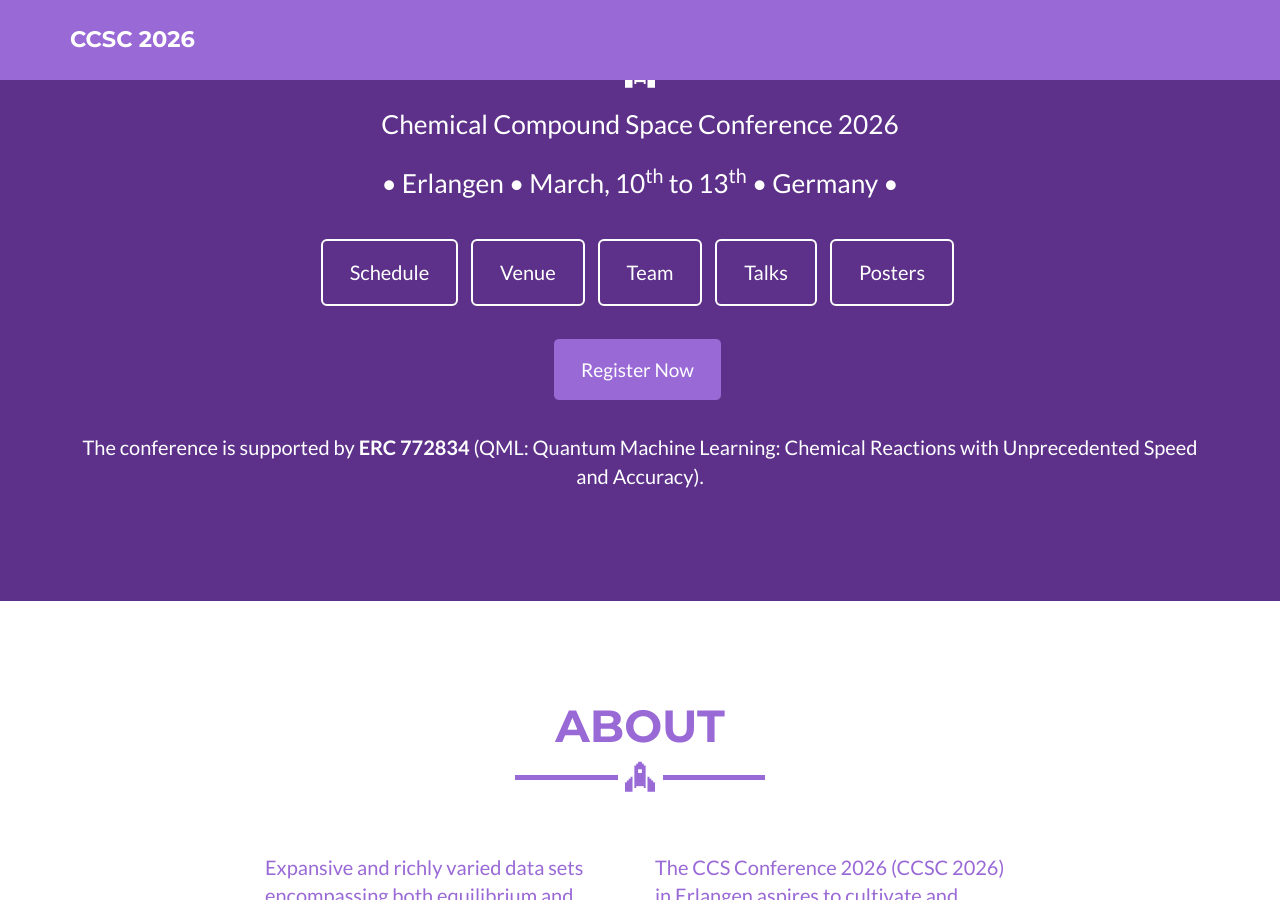
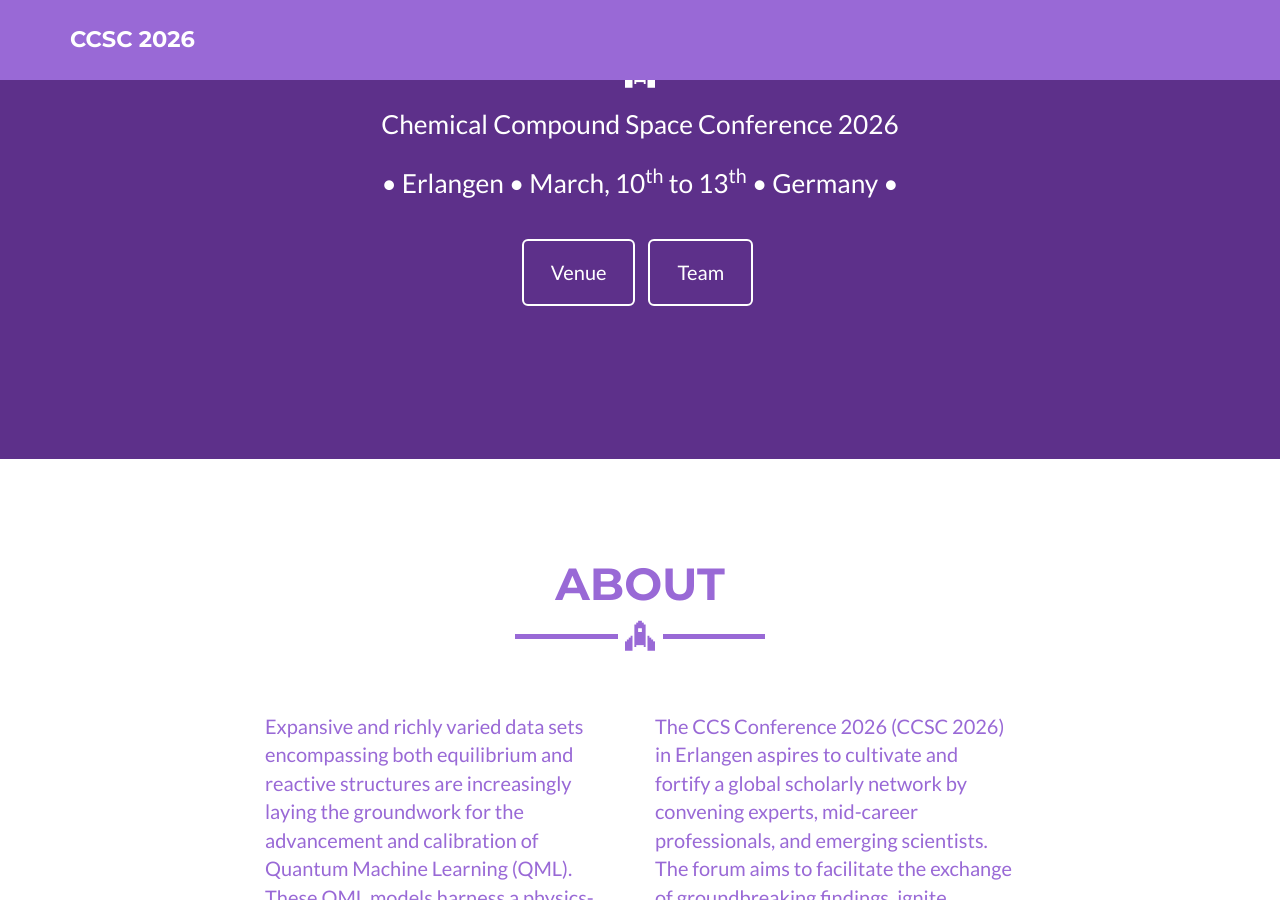
Before and after one commit to ccsc2026/ccsc2026.github.io, a Jekyll site: the page built from _posts/2022-05-21-Day1.md, in a window 1280 px wide and 900 px high, scrolled down 877 px. Built offline with Jekyll 4.4.1, drawn with Linux system fonts in a browser that asks for light colours.

Commit message:
Update header.html

```diff
--- a/_includes/header.html
+++ b/_includes/header.html
@@ -15,20 +15,20 @@
         </div>
         <br>
         <ul class="list-inline">
-          <li ><a href="/schedule/" class="btn btn-lg btn-outline">Schedule</a></li>
+          <!-- <li ><a href="/schedule/" class="btn btn-lg btn-outline">Schedule</a></li> -->
           <li ><a href="/venue/" class="btn btn-lg btn-outline">Venue</a></li>
           <li ><a href="/team/" class="btn btn-lg btn-outline">Team</a></li>
-          <li><a href="/talks/" class="btn btn-lg btn-outline">Talks</a></li>
-          <li><a href="/posters/" class="btn btn-lg btn-outline">Posters</a></li>
+          <!-- <li><a href="/talks/" class="btn btn-lg btn-outline">Talks</a></li>
+          <li><a href="/posters/" class="btn btn-lg btn-outline">Posters</a></li> -->
         </ul>
         <br>
-          <ul class="list-inline">
+        <!-- <ul class="list-inline">
             <li ><a href="/registration/" class="btn btn-lg btn-success" style="background-color:#9969d6">Register Now</a></li>
-          </ul>
+          </ul> -->
         <br>
-        <p>
+        <!-- <p>
           The conference is supported by <b>ERC 772834</b> (QML: Quantum Machine Learning: Chemical Reactions with Unprecedented Speed and Accuracy).
-        </p>
+        </p> -->
       </div>
     </div>
   </div>
```
